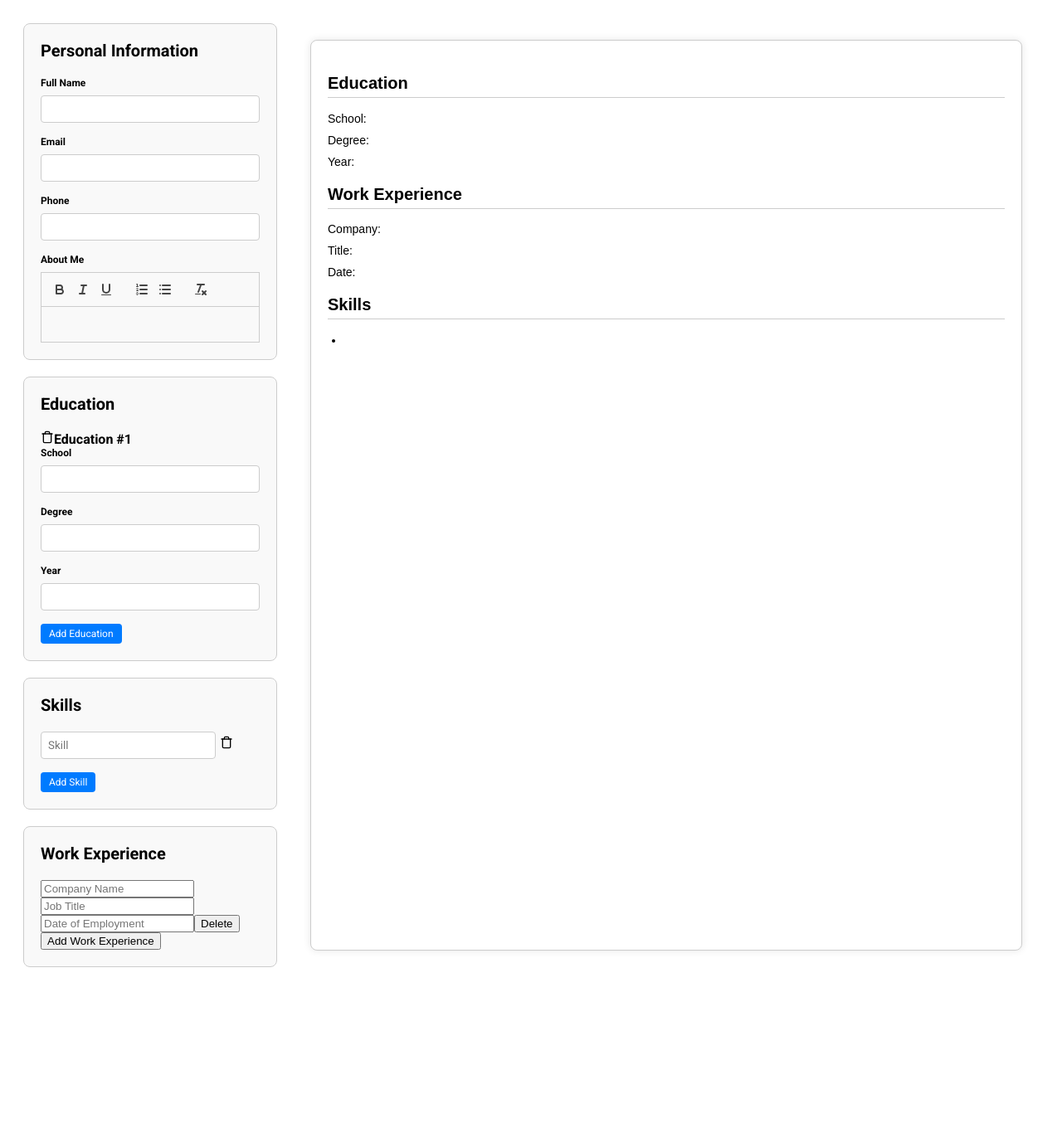
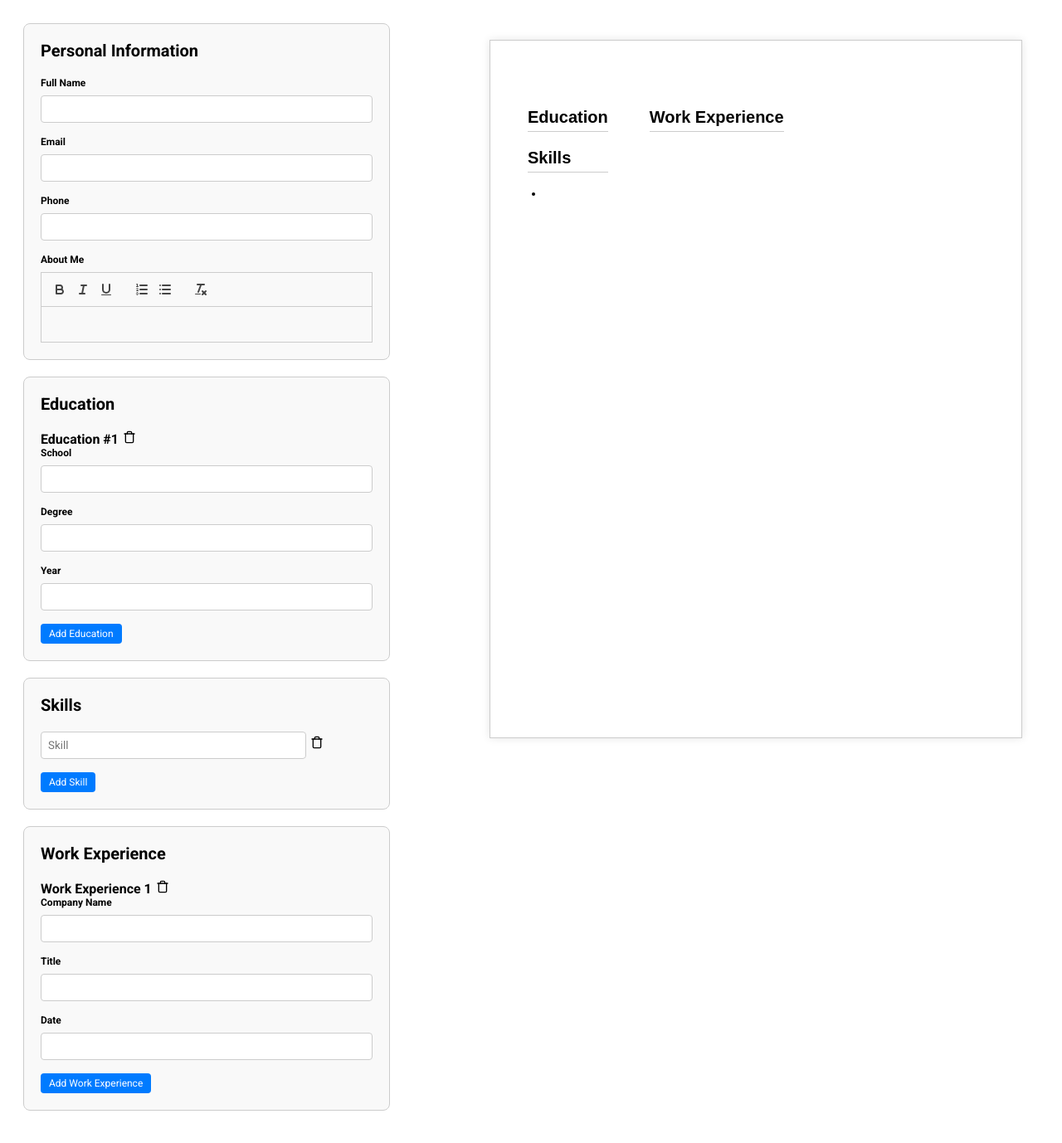
Before and after one commit to morrowdavidson/cv-creator, a React (Vite) app: page / in a window 1280 px wide. Shown: the top 1378 px of the page at 83% size. Before the commit the page ends 1214 px from the top, so only its background shows below. Built offline with nearby package versions, Linux system fonts and the light colour scheme.

Commit message:
Refactor EducationForm and WorkForm components for improved structure; update CvPrint layout and styling

```diff
--- a/src/components/cv-form/education-form.jsx
+++ b/src/components/cv-form/education-form.jsx
@@ -47,16 +47,15 @@ function EducationForm({ educationList, setEducationList }) {
     <Form>
       {educationList.map((education, index) => (
         <div key={index}>
+          <SectionHeader>
+            {education.school ? education.school : `Education #${index + 1}`}
+          </SectionHeader>
           <IconButton
             type="button"
             onClick={() => handleDeleteEducation(index)}
           >
             <Icon data-feather="trash"></Icon>
           </IconButton>
-
-          <SectionHeader>
-            {education.school ? education.school : `Education #${index + 1}`}
-          </SectionHeader>
 
           <Label htmlFor={`school-${index}`}>School</Label>
           <Input
--- a/src/components/cv-form/work-form.jsx
+++ b/src/components/cv-form/work-form.jsx
@@ -1,6 +1,21 @@
 import PropTypes from 'prop-types';
+import {
+  Form,
+  Button,
+  Input,
+  Label,
+  Icon,
+  IconButton,
+  SectionHeader,
+} from './CommonStyles';
+import feather from 'feather-icons';
+import { useEffect } from 'react';
 
 function WorkForm({ workList, setWorkList }) {
+  useEffect(() => {
+    feather.replace();
+  }, [workList]);
+
   const handleInputChange = (index, event) => {
     const values = [...workList];
     values[index][event.target.name] = event.target.value;
@@ -29,39 +44,45 @@ function WorkForm({ workList, setWorkList }) {
   }
 
   return (
-    <>
+    <Form>
       {workList.map((work, index) => (
         <div key={index}>
-          <input
+          <SectionHeader>
+            {work.company ? work.company : `Work Experience ${index + 1}`}
+          </SectionHeader>
+          <IconButton type="button" onClick={() => handleDeleteWork(index)}>
+            <Icon data-feather="trash"></Icon>
+          </IconButton>
+          <Label htmlFor={`company-${index}`}>Company Name</Label>
+          <Input
             type="text"
+            id={`company-${index}`}
             name="company"
-            placeholder="Company Name"
             value={work.company}
             onChange={(event) => handleInputChange(index, event)}
           />
-          <input
+          <Label htmlFor={`title-${index}`}>Title</Label>
+          <Input
             type="text"
+            id={`title-${index}`}
             name="title"
-            placeholder="Job Title"
             value={work.title}
             onChange={(event) => handleInputChange(index, event)}
           />
-          <input
+          <Label htmlFor={`date-${index}`}>Date</Label>
+          <Input
             type="text"
+            id={`date-${index}`}
             name="date"
-            placeholder="Date of Employment"
             value={work.date}
             onChange={(event) => handleInputChange(index, event)}
           />
-          <button type="button" onClick={() => handleDeleteWork(index)}>
-            Delete
-          </button>
         </div>
       ))}
-      <button type="button" onClick={handleAddWork}>
+      <Button type="button" onClick={handleAddWork}>
         Add Work Experience
-      </button>
-    </>
+      </Button>
+    </Form>
   );
 }
 
--- a/src/components/cv-print/cv-print.jsx
+++ b/src/components/cv-print/cv-print.jsx
@@ -3,16 +3,15 @@ import styled from 'styled-components';
 
 const CvPrintContainer = styled.div`
   display: flex;
-  justify-content: flex-end;
+  justify-content: center;
   padding: 20px;
 `;
 
 const CvPrintWrapper = styled.div`
-  width: 8.5in; /* Standard paper width */
-  height: 11in; /* Standard paper height */
+  width: 600px; /* Standard paper width */
+  height: 800px; /* Standard paper height */
   padding: 20px;
   border: 1px solid #ccc;
-  border-radius: 8px;
   background-color: #fff;
   box-shadow: 0 0 10px rgba(0, 0, 0, 0.1);
   overflow: auto;
@@ -47,12 +46,24 @@ const Section = styled.div`
   margin-bottom: 20px;
 `;
 
+const About = styled.div`
+  margin: 25px;
+`;
+
+const Work = styled.div`
+  margin: 25px;
+`;
+const MainContent = styled.div`
+  display: flex;
+`;
+
 function CvPrint({ generalInfo, educationList, workList, skillList }) {
   return (
     <CvPrintContainer>
       <CvPrintWrapper>
         <Heading1>{generalInfo.fullName}</Heading1>
-
+        <MainContent>
+          <About>
             <Section>
               {(generalInfo.email !== '' || generalInfo.phone !== '') && (
                 <Heading2>Contact</Heading2>
@@ -65,36 +76,16 @@ function CvPrint({ generalInfo, educationList, workList, skillList }) {
               )}
             </Section>
 
-        {generalInfo.aboutMe !== '<p><br></p>' && (
-          <Section>
-            <Heading2>About Me</Heading2>
-            <Paragraph
-              dangerouslySetInnerHTML={{ __html: generalInfo.aboutMe }}
-            />
-          </Section>
-        )}
-
             {educationList.length > 0 && (
               <Section>
                 <Heading2>Education</Heading2>
                 {educationList.map((education, index) => (
                   <div key={index}>
-                <Paragraph>School: {education.school}</Paragraph>
-                <Paragraph>Degree: {education.degree}</Paragraph>
-                <Paragraph>Year: {education.year}</Paragraph>
-              </div>
-            ))}
-          </Section>
-        )}
-
-        {workList.length > 0 && (
-          <Section>
-            <Heading2>Work Experience</Heading2>
-            {workList.map((work, index) => (
-              <div key={index}>
-                <Paragraph>Company: {work.company}</Paragraph>
-                <Paragraph>Title: {work.title}</Paragraph>
-                <Paragraph>Date: {work.date}</Paragraph>
+                    <Paragraph>{education.school}</Paragraph>
+                    <Paragraph>
+                      <b>{education.degree}</b>{' '}
+                    </Paragraph>
+                    <Paragraph>{education.year}</Paragraph>
                   </div>
                 ))}
               </Section>
@@ -110,6 +101,34 @@ function CvPrint({ generalInfo, educationList, workList, skillList }) {
                 </UnorderedList>
               </Section>
             )}
+          </About>
+          <Work>
+            {generalInfo.aboutMe !== '<p><br></p>' && (
+              <Section>
+                <Heading2>About Me</Heading2>
+                <Paragraph
+                  dangerouslySetInnerHTML={{ __html: generalInfo.aboutMe }}
+                />
+              </Section>
+            )}
+
+            {workList.length > 0 && (
+              <Section>
+                <Heading2>Work Experience</Heading2>
+                {workList.map((work, index) => (
+                  <div key={index}>
+                    <Paragraph>{work.company}</Paragraph>
+                    <Paragraph>
+                      {' '}
+                      <b>{work.title}</b>
+                    </Paragraph>
+                    <Paragraph> {work.date}</Paragraph>
+                  </div>
+                ))}
+              </Section>
+            )}
+          </Work>
+        </MainContent>
       </CvPrintWrapper>
     </CvPrintContainer>
   );
```
Lines whose indentation alone changed are shown as unchanged.
